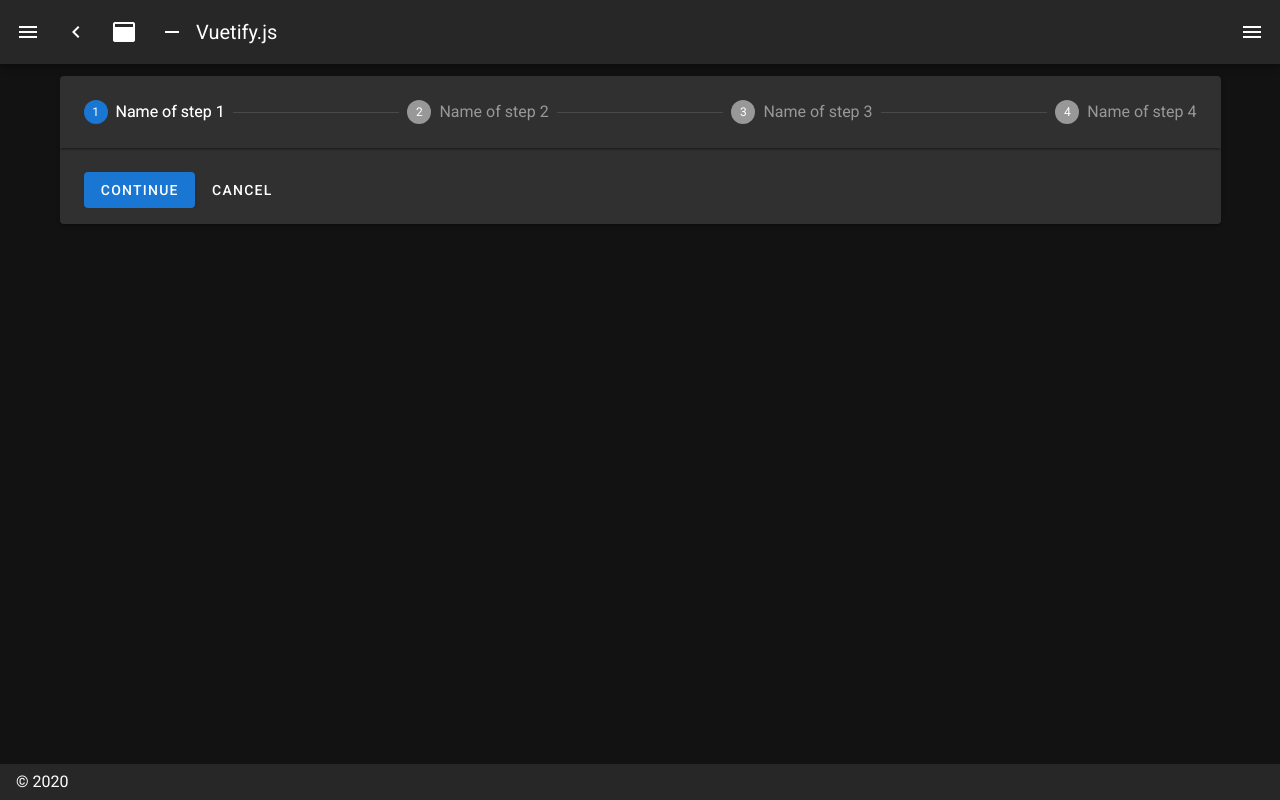
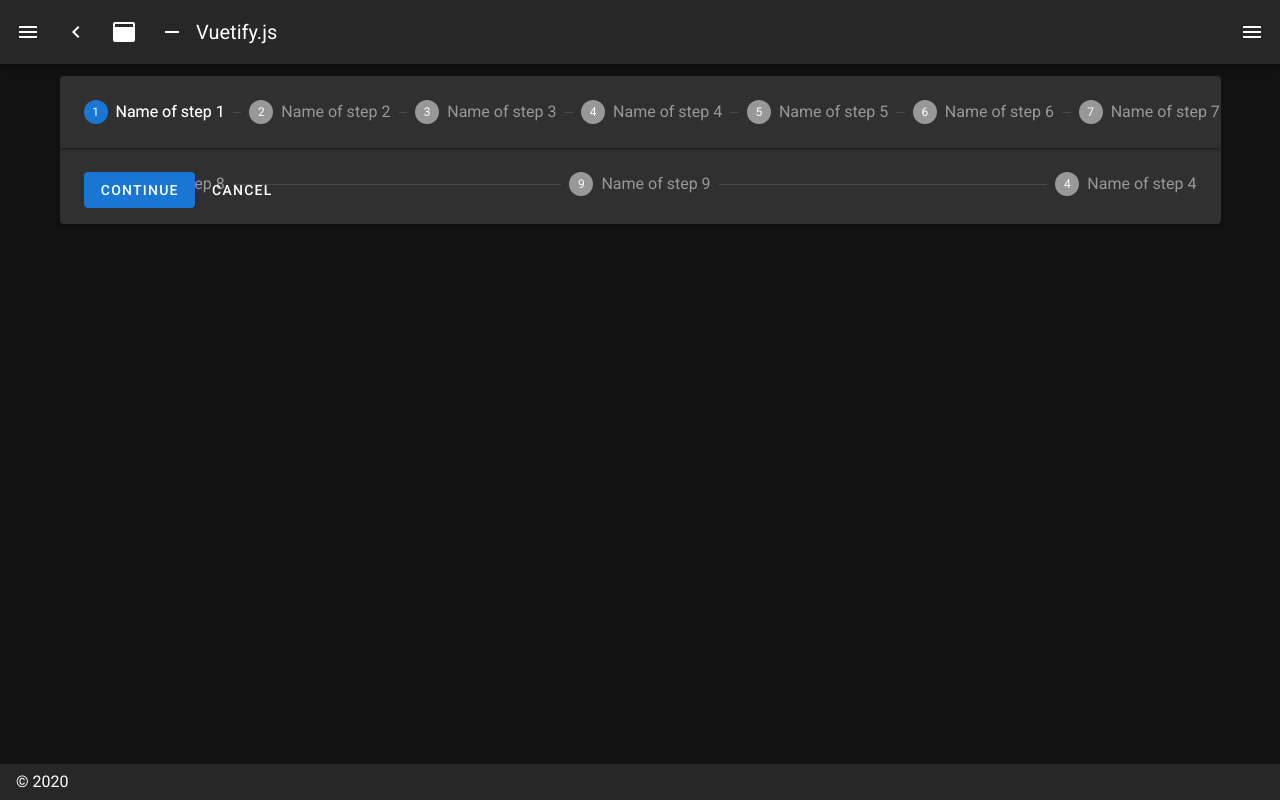
Before and after one commit to ShahzodSalimsakov/airbnb, a Nuxt app: page /become-a-host in a window 1280 px wide. Built offline with nearby package versions, Linux system fonts and the light colour scheme.

Commit message:
Исправил Cancel

```diff
--- a/pages/become-a-host/index.vue
+++ b/pages/become-a-host/index.vue
@@ -3,21 +3,57 @@
     <template>
       <v-stepper v-model="e1">
         <v-stepper-header>
-          <v-stepper-step :complete="e1 > 1" step="1"
-            >Name of step 1</v-stepper-step
-          >
+          <v-stepper-step :complete="e1 > 1" step="1">
+            Name of step 1
+          </v-stepper-step>
 
           <v-divider></v-divider>
 
-          <v-stepper-step :complete="e1 > 2" step="2"
-            >Name of step 2</v-stepper-step
-          >
+          <v-stepper-step :complete="e1 > 2" step="2">
+            Name of step 2
+          </v-stepper-step>
 
           <v-divider></v-divider>
 
-          <v-stepper-step :complete="e1 > 3" step="3"
-            >Name of step 3</v-stepper-step
-          >
+          <v-stepper-step :complete="e1 > 3" step="3">
+            Name of step 3
+          </v-stepper-step>
+
+          <v-divider></v-divider>
+
+          <v-stepper-step :complete="e1 > 4" step="4">
+            Name of step 4
+          </v-stepper-step>
+
+          <v-divider></v-divider>
+
+          <v-stepper-step :complete="e1 > 5" step="5">
+            Name of step 5
+          </v-stepper-step>
+
+          <v-divider></v-divider>
+
+          <v-stepper-step :complete="e1 > 6" step="6">
+            Name of step 6
+          </v-stepper-step>
+
+          <v-divider></v-divider>
+
+          <v-stepper-step :complete="e1 > 7" step="7">
+            Name of step 7
+          </v-stepper-step>
+
+          <v-divider></v-divider>
+
+          <v-stepper-step :complete="e1 > 8" step="8">
+            Name of step 8
+          </v-stepper-step>
+
+          <v-divider></v-divider>
+
+          <v-stepper-step :complete="e1 > 9" step="9">
+            Name of step 9
+          </v-stepper-step>
 
           <v-divider></v-divider>
 
@@ -45,7 +81,7 @@
               Continue
             </v-btn>
 
-            <v-btn text>Cancel</v-btn>
+            <v-btn text @click="e1 = 1">Cancel</v-btn>
           </v-stepper-content>
 
           <v-stepper-content step="3">
@@ -55,7 +91,7 @@
               Continue
             </v-btn>
 
-            <v-btn text>Cancel</v-btn>
+            <v-btn text @click="e1 = 2">Cancel</v-btn>
           </v-stepper-content>
 
           <v-stepper-content step="4">
@@ -65,7 +101,7 @@
               Continue
             </v-btn>
 
-            <v-btn text>Cancel</v-btn>
+            <v-btn text @click="e1 = 3">Cancel</v-btn>
           </v-stepper-content>
 
           <v-stepper-content step="5">
@@ -75,7 +111,7 @@
               Continue
             </v-btn>
 
-            <v-btn text>Cancel</v-btn>
+            <v-btn text @click="e1 = 4">Cancel</v-btn>
           </v-stepper-content>
 
           <v-stepper-content step="6">
@@ -85,7 +121,7 @@
               Continue
             </v-btn>
 
-            <v-btn text>Cancel</v-btn>
+            <v-btn text @click="e1 = 5">Cancel</v-btn>
           </v-stepper-content>
 
           <v-stepper-content step="7">
@@ -95,7 +131,7 @@
               Continue
             </v-btn>
 
-            <v-btn text>Cancel</v-btn>
+            <v-btn text @click="e1 = 6">Cancel</v-btn>
           </v-stepper-content>
 
           <v-stepper-content step="8">
@@ -103,7 +139,7 @@
               Continue
             </v-btn>
 
-            <v-btn text>Cancel</v-btn>
+            <v-btn text @click="e1 = 7">Cancel</v-btn>
           </v-stepper-content>
         </v-stepper-items>
       </v-stepper>
```
